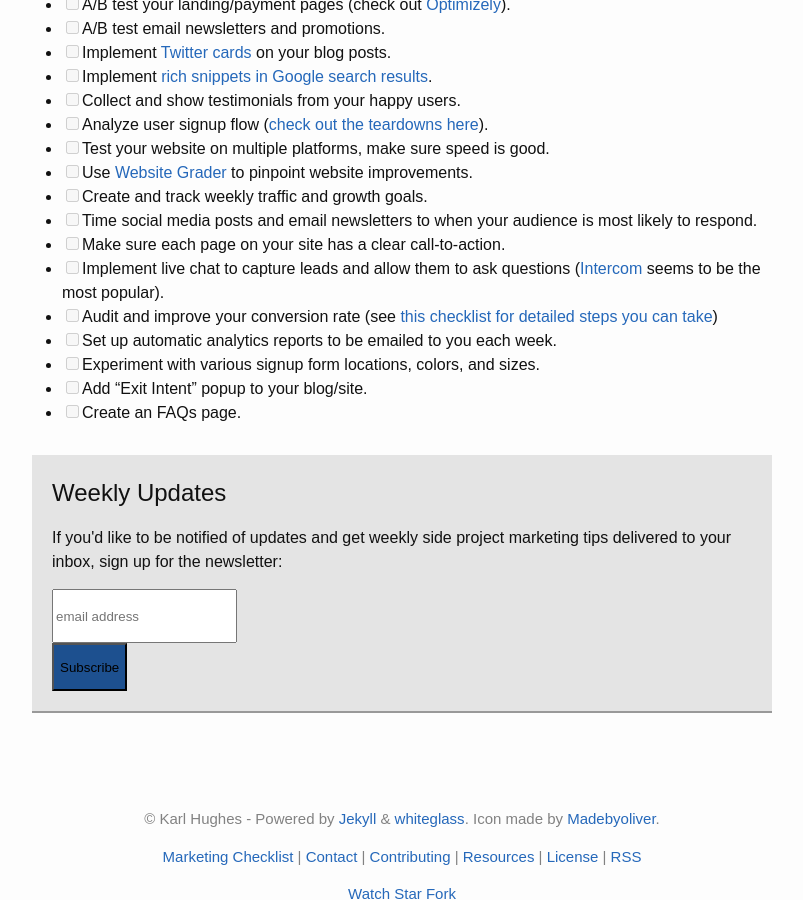
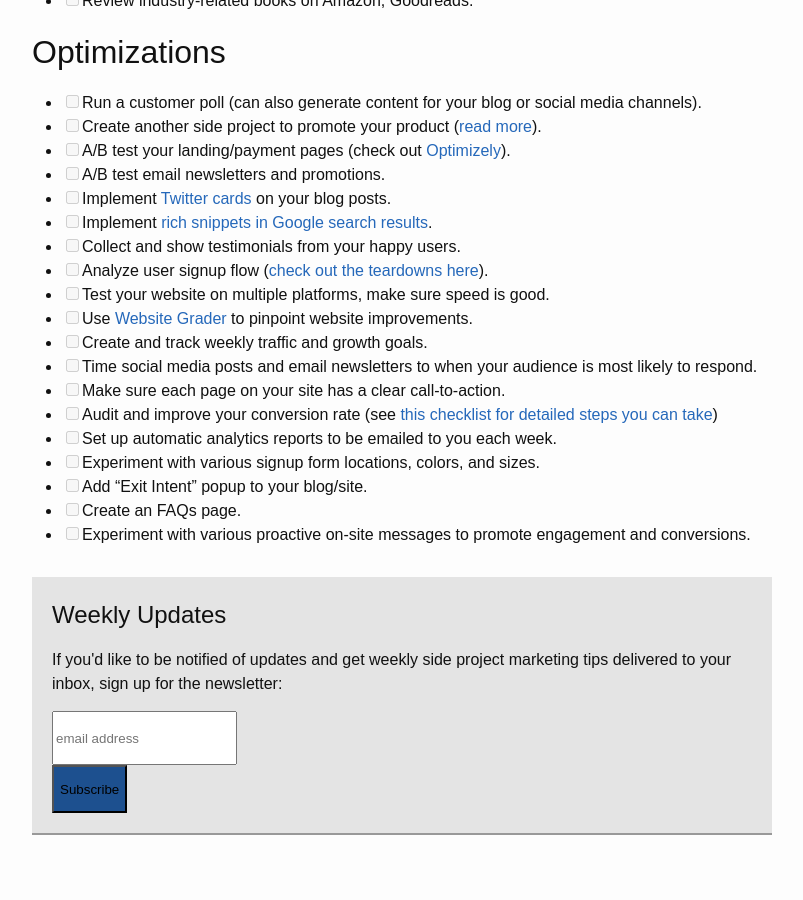
Before and after one commit to draftdev/startup-marketing-checklist, a Jekyll site: the page built from marketing-checklist.md, in a window 1280 px wide and 900 px high, scrolled down 8829 px. Shown: the whole window, without its empty margins (238-1041 px from the left). Built offline with Jekyll 4.4.1, drawn with Linux system fonts in a browser that asks for light colours; comment, search, counter and statistics services are not loaded; some of the changed text lies outside the part shown.

Commit message:
Add onsite-messaging and engagement tools
On-site messaging is increasingly important to capture potential leads and customers as they land on your site as well as proactively engaging them.

```diff
--- a/marketing-checklist.md
+++ b/marketing-checklist.md
@@ -93,6 +93,13 @@
   - [ ] [Mixpanel](https://mixpanel.com/)
   - [ ] [Kiss Metrics](https://www.kissmetrics.com/)
   - [ ] [Webmaster Tools](https://www.google.com/webmasters/tools)
+
+- [ ] Set up on-site messaging to capture leads and engage customers as they land on your site.
+
+  ##### On-site Messaging Platforms
+  - [ ] [Reamaze](https://www.reamaze.com/)
+  - [ ] [Autopilot](https://www.autopilothq.com/)
+  - [ ] [Intercom](https://www.intercom.com/)
 
 ### Email Setup
 
@@ -370,9 +377,9 @@
 - [ ] Create and track weekly traffic and growth goals.
 - [ ] Time social media posts and email newsletters to when your audience is most likely to respond.
 - [ ] Make sure each page on your site has a clear call-to-action.
-- [ ] Implement live chat to capture leads and allow them to ask questions ([Intercom](https://www.intercom.com/) seems to be the most popular).
 - [ ] Audit and improve your conversion rate (see [this checklist for detailed steps you can take](http://www.conversionchecklist.org/))
 - [ ] Set up automatic analytics reports to be emailed to you each week.
 - [ ] Experiment with various signup form locations, colors, and sizes.
 - [ ] Add "Exit Intent" popup to your blog/site.
 - [ ] Create an FAQs page.
+- [ ] Experiment with various proactive on-site messages to promote engagement and conversions.
```
